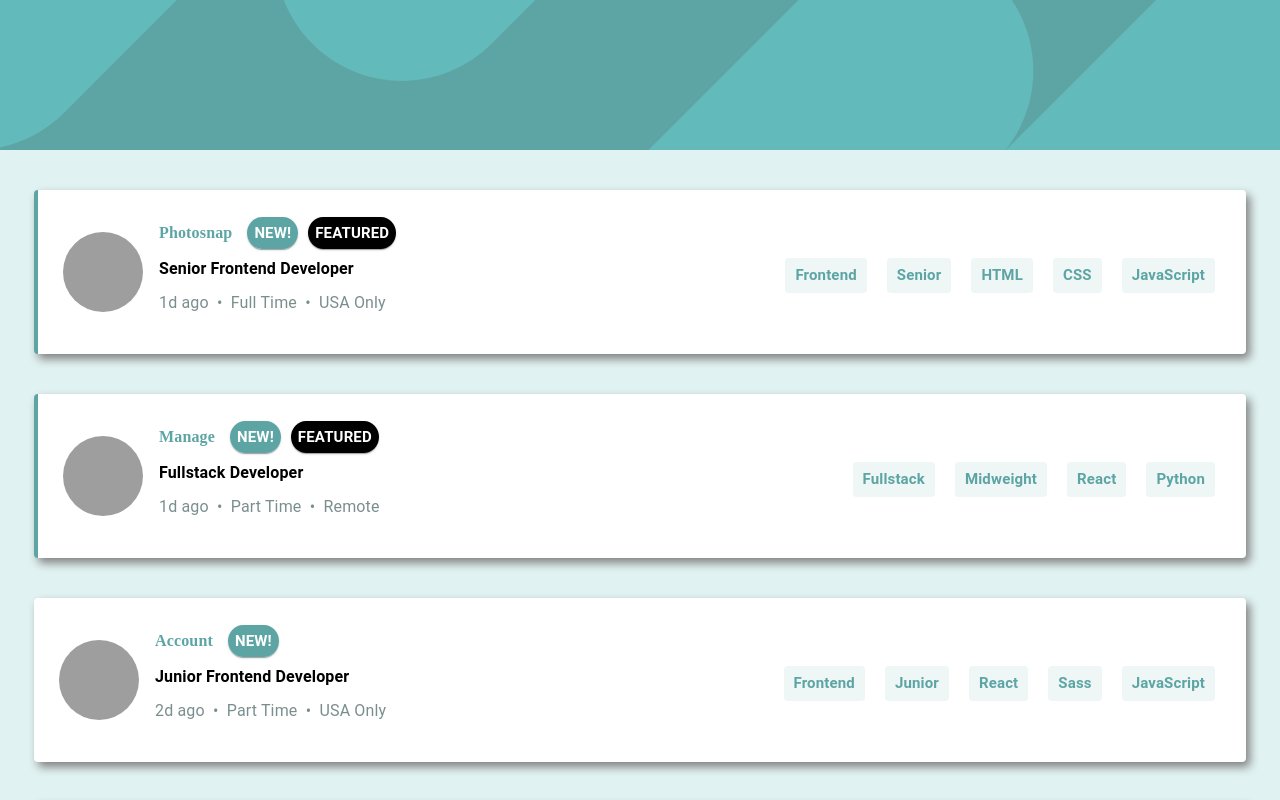
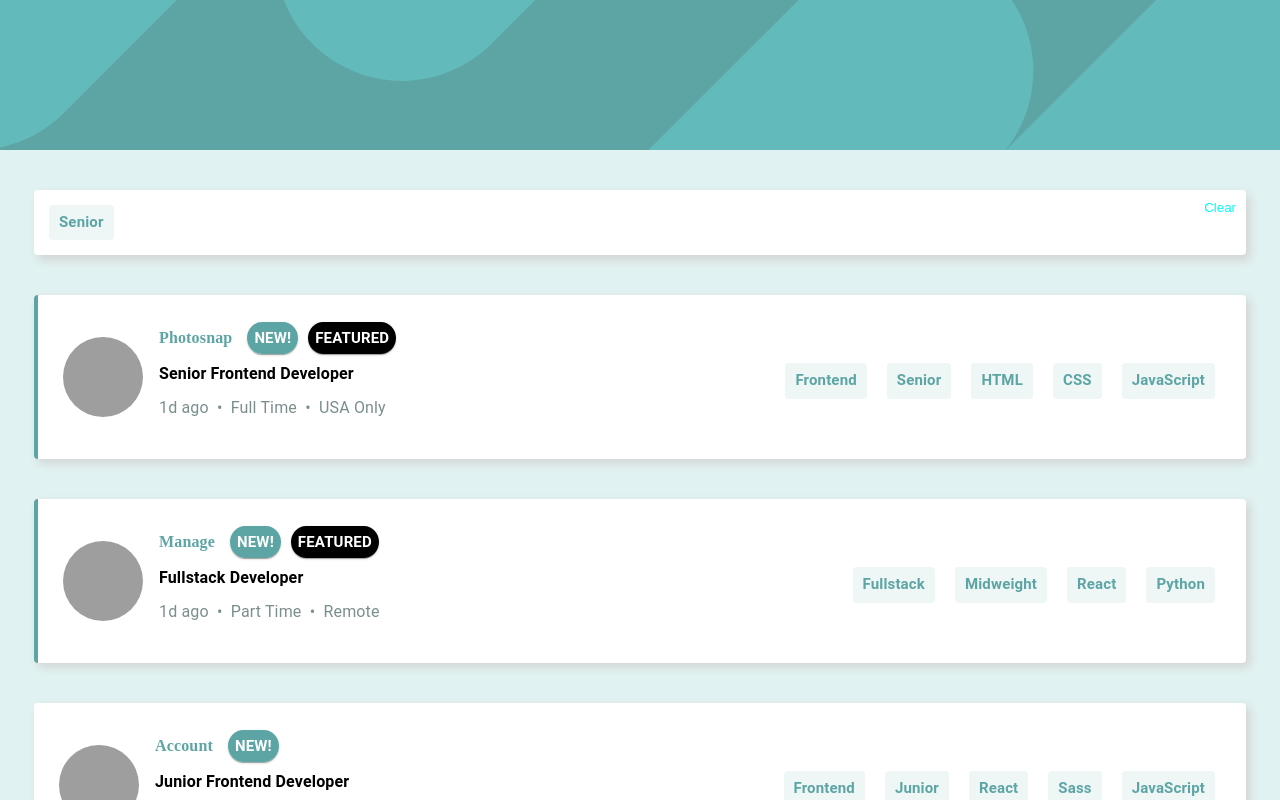
Before and after one commit to floriandw/Job-listings, a React (Create React App) app in the folder job-listings/: page / in a window 1280 px wide. Both pictures are taken after a click on the element "Senior". Shown: the top 800 px of the page. Built offline with nearby package versions, Linux system fonts and the light colour scheme; grey boxes are pictures that could not be loaded.

Commit message:
added filters if clicked with remove button

```diff
--- a/job-listings/src/js/components/tags/filterTags.js
+++ b/job-listings/src/js/components/tags/filterTags.js
@@ -1,9 +1,40 @@
 import React from "react";
-import { useSelector } from "react-redux";
+import { useSelector, useDispatch } from "react-redux";
 
+import { Card,Link, Button } from "@material-ui/core";
+import InfoTags from "./infoTags";
+
+import { useStyles } from "../../styles/filterTagsStyle";
+import { clearFilterItems } from "../../store/actions/filterActions";
 const FilterTags = () => {
 
+    const dispatch = useDispatch()
     const filters = useSelector(state => state.filterItems)
+    const classes = useStyles();
+
+    console.log(filters.length)
+    return (
+        <>
+            {filters.length > 0 ?
+
+                <Card elevation={0} className={classes.root}>
+
+                <InfoTags items={filters}/>
+                <Link component="button"
+                        style={{
+                            float:"right",
+                            alignContent:"center"
+                        }}
+                        onClick={() => {dispatch(clearFilterItems())}}
+                    >
+                        Clear
+                    </Link>
+                </Card>
+                :
+                ""
+            }
+        </>
+    )
 
 }
 
--- a/job-listings/src/js/components/tags/infoTag.js
+++ b/job-listings/src/js/components/tags/infoTag.js
@@ -4,7 +4,7 @@ import { useDispatch } from 'react-redux'
 import { useSelector } from "react-redux";
 import { Card, } from "@material-ui/core";
 import { useStyles } from '../../styles/infoTagStyle';
-import { addShopItem } from "../../store/actions/filterActions"
+import { addFilterItem } from "../../store/actions/filterActions"
 
 
 const InfoTag = (props) => {
@@ -13,9 +13,9 @@ const InfoTag = (props) => {
 
     const addTagFilter= (props) => {
         const name = props.item
-        dispatch(addShopItem(name))
+        dispatch(addFilterItem(name))
     }
-
+    //console.log(props.item)
     return (
         <Card onClick={()=> {addTagFilter(props)}} elevation={0} className={classes.root} >
             {props.item}
--- a/job-listings/src/js/components/tags/infoTags.js
+++ b/job-listings/src/js/components/tags/infoTags.js
@@ -3,14 +3,20 @@ import React from "react";
 import InfoTag from "./infoTag";
 
 const InfoTags = (props) => {
-
+    console.log(props.items)
     return (
         <>
+            {props.items.length >0 ?
+            <>
             {props.items.map((item,index) => {
+                console.log(item)
                 return (
                     <InfoTag key={index} item={item}/>
                 )
             })}
+            </>
+            : ""
+        }
         </>
     );
 }
--- a/job-listings/src/js/pages/homePage.js
+++ b/job-listings/src/js/pages/homePage.js
@@ -4,6 +4,7 @@ import { Container, MuiThemeProvider, CssBaseline } from "@material-ui/core";
 import JobCards from "../components/card/jobCards";
 import { theme } from "../../resources/theme";
 import Header from "../components/header/header";
+import FilterTags from '../components/tags/filterTags';
 
 const homePage = () => {
 
@@ -12,6 +13,7 @@ const homePage = () => {
             <CssBaseline />
                 <Header />
                 <Container style={{maxWidth: "1500px", minWidth: "400px"}}>
+                    <FilterTags />
                     <JobCards />
                 </ Container>
         </MuiThemeProvider>
--- a/job-listings/src/js/store/actions/actionsTypes.js
+++ b/job-listings/src/js/store/actions/actionsTypes.js
@@ -1 +1,2 @@
 export const ADD_FILTER_ITEM = "ADD_FILTER_ITEM";
+export const CLEAR_FILTERS = "CLEAR_FILTERS";
--- a/job-listings/src/js/store/actions/filterActions.js
+++ b/job-listings/src/js/store/actions/filterActions.js
@@ -1,9 +1,16 @@
 import * as actionTypes from "./actionsTypes";
 
-export const addShopItem = (name) => {
+export const addFilterItem = (name) => {
     console.log(name)
     return {
         type: actionTypes.ADD_FILTER_ITEM,
         payload: name
     }
 }
+
+export const clearFilterItems = (name) => {
+    console.log(name)
+    return {
+        type: actionTypes.CLEAR_FILTERS
+    }
+}
--- a/job-listings/src/js/store/reducers/filterItemsReducer.js
+++ b/job-listings/src/js/store/reducers/filterItemsReducer.js
@@ -4,14 +4,19 @@ const initialState = [];
 const filterItemsReducer = (state = initialState, action) => {
     const {type, payload} = action;
 
-    console.log(type);
-    console.log(payload)
+    console.log(state)
     switch (type) {
         case "ADD_FILTER_ITEM":
-            return [...state, {
-                //id: uuidv4(),
-                name: payload,
-            }]
+            //if (!state.includes(payload)) {
+                return [...state, [
+                    //id: uuidv4(),
+                    payload,
+                ]]//}
+            //else {
+               // return state
+            //}
+        case "CLEAR_FILTERS":
+            return state = [];
         default:
             return state
     }
--- /dev/null
+++ b/job-listings/src/js/styles/filterTagsStyle.js
@@ -0,0 +1,14 @@
+import { makeStyles } from '@material-ui/core/styles';
+
+
+
+const useStyles = makeStyles({
+  root: {
+    margin: "10px",
+    marginBottom: "40px",
+    padding: "10px",
+    boxShadow: "4px 5px 10px lightgrey",
+  }
+});
+
+export { useStyles };
--- a/job-listings/src/js/styles/jobCardStyle.js
+++ b/job-listings/src/js/styles/jobCardStyle.js
@@ -4,7 +4,7 @@ import { theme } from "../../resources/theme";
 
 const useStyles = makeStyles((themes) => ({
   root: {
-    boxShadow: "4px 5px 10px grey",
+    boxShadow: "4px 4px 10px lightgrey",
     margin: "10px",
     marginBottom: "40px",
     display: "flex",
```
